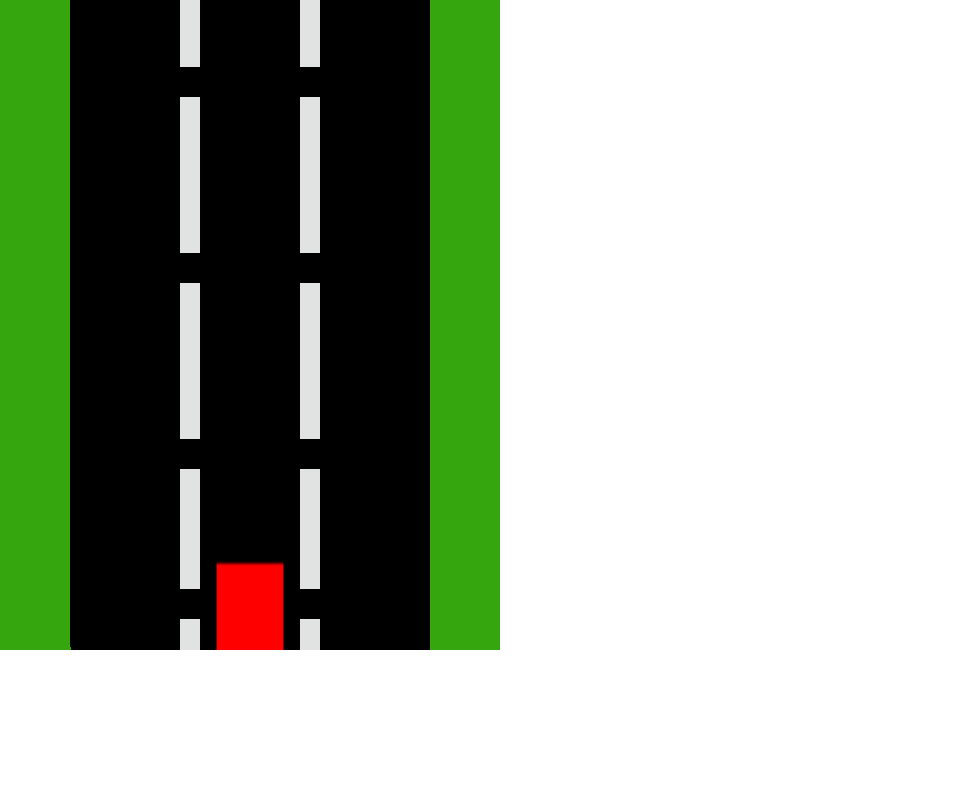
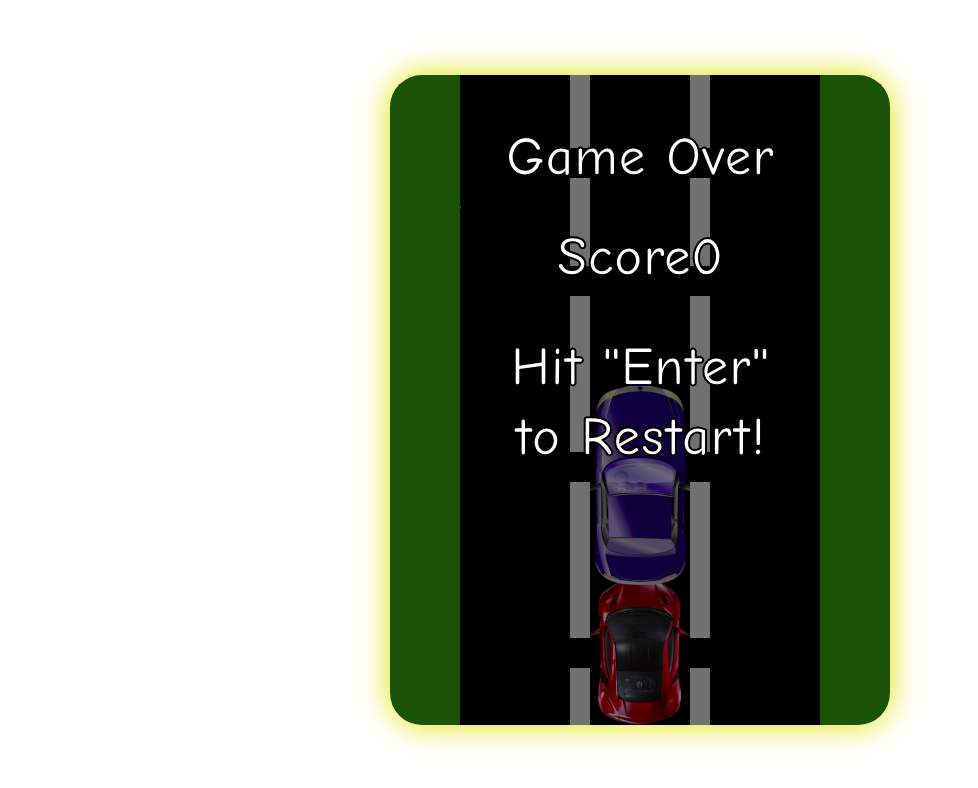
Before and after one commit to suraviregmi/suraviregmi.github.io, a plain HTML site: page js-experiments/ast6/index.html in a window 1280 px wide. Shown: the whole page, without its empty margins (0-978 px from the left). Drawn offline with Linux system fonts and the light colour scheme.

Commit message:
implemented car game in oop approach

```diff
--- a/js-experiments/ast6/index.html
+++ b/js-experiments/ast6/index.html
@@ -2,24 +2,36 @@
 <html>
 
 <head>
-    <title></title>
+    <title>car game oop</title>
     <style type="text/css">
-    * {
-        padding: 0;
-        margin: 0;
+    body {
+        background-color: :black;
     }
 
-    canvas {
-        width: 500px;
-        height: 650px;
-        background-image: url("road.png");
+    #myCanvas {
+        position: absolute;
+        left: 50%;
+        top: 50%;
+        transform: translate(-50%, -50%);
+        border-radius: 32px;
+        box-shadow: 0px 0px 32px rgba(225, 225, 0.5);
+    }
+
+    img {
+        display: none;
     }
     </style>
+    <img src="images/road.png" id="background">
+    <img src="images/car.png" id="car">
+    <img src="images/grey-car.png" id="greyCar">
 </head>
 
 <body>
-    <canvas id="myCanvas"></canvas>
-    <script type="text/javascript" src="script.js"></script>
+    <canvas width="500" , height="650" , id=myCanvas> </canvas>
+    <script type="text/javascript " src="js/player.js "></script>
+    <script type="text/javascript " src="js/obstacle.js "></script>
+    <script type="text/javascript " src="js/background.js "></script>
+    <script type="text/javascript " src="js/game.js "></script>
 </body>
 
 </html>
--- /dev/null
+++ b/js-experiments/ast6/js/background.js
@@ -0,0 +1,21 @@
+//background constructor
+
+function Background(x, y, w, h, speed) {
+	this.x = x;
+	this.y = y;
+	this.w = w;
+	this.h = h;
+	this.speed = speed;
+}
+Background.prototype.draw = function() {
+	ctx.drawImage(background, this.x, this.y, this.w, this.h);
+};
+
+Background.prototype.update = function() {
+	//make it move down
+	this.y += this.speed;
+	//if top of image is at bottom move it to top
+	if (this.y >= 650) {
+		this.y = -640;
+	}
+};
--- /dev/null
+++ b/js-experiments/ast6/js/game.js
@@ -0,0 +1,98 @@
+var canvas = document.getElementById("myCanvas");
+var ctx = canvas.getContext("2d");
+
+ctx.font = "bold 56px Comic Sans MS";
+ctx.fillStyle = "white";
+ctx.textAlign = "center";
+ctx.lineWidth = 2;
+ctx.strokeStyle = "black";
+
+//load images
+var background = document.getElementById("background");
+var car = document.getElementById("car");
+var greyCar = document.getElementById("greyCar");
+
+function drawText(text, x, y) {
+	ctx.fillStyle = "white";
+	ctx.fillText(text, x, y);
+	ctx.strokeText(text, x, y);
+}
+
+// Custom function for drawing a tint on the screen
+function drawTint(x, y, w, h) {
+	ctx.fillStyle = "rgba(0, 0, 0, 0.5)";
+	ctx.fillRect(x, y, w, h);
+}
+
+//variables
+
+var score = 0;
+var isGameOver = false;
+var leftPressed = false;
+var rightPressed = false;
+
+var player = new Car(200, 500, 100, 150);
+var background1 = new Background(0, 0, 500, 650, 2);
+var background2 = new Background(0, -640, 500, 650, 2);
+var obstacle = new Obstacle(200, 0, 100, 200, 5);
+document.addEventListener("keydown", keyDownHandler, false);
+document.addEventListener("keyup", keyUpHandler, false);
+
+function keyDownHandler(e) {
+	if (e.keyCode === 39) {
+		rightPressed = true;
+		player.moveRight();
+		// console.log("car x", carX);
+		// console.log("condition :", canvas.width - carWidth);
+		// console.log("pressed");
+	} else if (e.keyCode === 37) {
+		leftPressed = true;
+		player.moveLeft();
+		//console.log("pressed");
+	}
+
+	if (e.keyCode === 13) {
+		// If the game is in a game over state, refresh the page to restart the game
+		if (isGameOver) {
+			window.location.reload();
+		}
+	}
+}
+
+function keyUpHandler(e) {
+	if (e.keyCode === 39) {
+		rightPressed = false;
+		// console.log("notpresssed");
+	} else if (e.keyCode === 37) {
+		leftPressed = false;
+		// console.log("notpresssed");
+	}
+}
+
+function gameLoop() {
+	if (!isGameOver) {
+		player.update();
+		background1.update();
+		background2.update();
+		obstacle.update();
+	}
+
+	ctx.clearRect(0, 0, canvas.width, canvas.height);
+
+	background1.draw();
+	background2.draw();
+	player.draw();
+	obstacle.draw();
+	if (isGameOver) {
+		drawTint(0, 0, canvas.width, canvas.height);
+		drawText("Game Over", 250, 100);
+		drawText('Hit "Enter"', 250, 310);
+		drawText("to Restart!", 250, 380);
+		drawText("Score" + score, 250, 200);
+	}
+
+	//recursive loop to call itself
+	window.requestAnimationFrame(gameLoop);
+}
+
+gameLoop();
--- /dev/null
+++ b/js-experiments/ast6/js/obstacle.js
@@ -0,0 +1,24 @@
+function Obstacle(x, y, w, h, speed) {
+	this.x = x;
+	this.y = y;
+	this.w = w;
+	this.h = h;
+	this.speed = speed;
+}
+
+var lanes = [70, 200, 330];
+Obstacle.prototype.draw = function() {
+	ctx.drawImage(greyCar, this.x, this.y, this.w, this.h);
+};
+
+Obstacle.prototype.update = function() {
+	this.y += this.speed;
+	//if out of canvas height
+	//console.log("y  ", this.y);
+	if (this.y >= 650) {
+		//console.log("y of obstacle is ", this.y);
+		this.y = -200;
+		this.x = lanes[Math.floor(lanes.length * Math.random())];
+		//console.log("y of obstacle is ", this.y);
+	}
+};
--- /dev/null
+++ b/js-experiments/ast6/js/player.js
@@ -0,0 +1,51 @@
+function Car(x, y, w, h) {
+	this.x = x;
+	this.y = y;
+	this.w = w;
+	this.h = h;
+	this.scored = false; // to make sure scoring 1 point and not more
+}
+
+Car.prototype.draw = function() {
+	//console.log("displat car");
+	ctx.drawImage(car, this.x, this.y, this.w, this.h);
+};
+
+Car.prototype.update = function() {
+	//check for collision
+
+	if (this.y < obstacle.y + obstacle.h) {
+		//console.log("y collsion");
+		if (
+			(obstacle.x <= this.x + this.w && obstacle.x >= this.x) ||
+			(obstacle.x + obstacle.w <= this.x + this.w &&
+				obstacle.x + obstacle.w >= this.x)
+		) {
+			//gameOver();
+			console.log("game over");
+			isGameOver = true;
+		} else {
+			if (!this.scored) {
+				score++;
+				this.scored = true;
+				//console.log("socre", score);
+			}
+		}
+	}
+	//console.log("obstacle and canvas", obstacle.y);
+	if (obstacle.y >= 645) {
+		this.scored = false;
+		//console.log("out of canvas");
+	}
+};
+
+Car.prototype.moveLeft = function() {
+	if (this.x > 70) {
+		this.x -= 10;
+	}
+};
+Car.prototype.moveRight = function() {
+	if (this.x < canvas.width - 75 - this.w) {
+		this.x += 10;
+	}
+};
--- a/js-experiments/ast6/script.js
+++ /dev/null
@@ -1,169 +0,0 @@
-/*get canvas
-draw car  //done
-move car left and right //done
- bacgrund set//done
-draw obstacle//dome
-collion of car and obstacle//done
-game over//done
-
-put obstacles in array
-origin at top 3 rows
-delete at bottom 3 rows
-repeat background
-restart game
-*/
-
-var canvas = document.getElementById("myCanvas");
-
-//to store 2d rendering context
-var ctx = canvas.getContext("2d");
-
-var carWidth = 40;
-var carHeight = 20;
-var carX = (canvas.width - carWidth) / 2;
-var carY = canvas.height - carHeight;
-console.log(carX);
-//for key press
-
-var leftPressed = false;
-var rightPressed = false;
-
-//for obstacle
-lanesArray = [50, 130, 200];
-var obstacleX = lanesArray[Math.floor(Math.random() * lanesArray.length)];
-var obstacleY = 0;
-var obstacleWidth = 40;
-var obstacleHeight = 20;
-var dy = 0.5;
-var obstacleStatus = 1;
-var arrayOfObstacle = [];
-
-//for restart button
-
-var buttonX = 50;
-var buttonY = 70;
-var buttonHeight = 50;
-var buttonWidth = 200;
-
-function setUpScene() {
-    ctx.clearRect(0, 0, canvas.width, canvas.height);
-    drawCar();
-    drawObstacles();
-    //drawScore();
-    collisionDetection();
-
-    //console.log("check condition");
-    //move obstacle in the function
-    if (obstacleY < canvas.height) {
-        // console.log("check condition", obstacleY);
-        obstacleY += dy;
-    }
-    if (obstacleY + obstacleHeight > canvas.height) {
-        //delete obstacle
-        // console.log(obstacleStatus);
-        //console.log("obstacleStatus");
-        obstacleStatus = 0;
-    }
-    //collision detection to walls of car
-    if (rightPressed && carX < canvas.width - 50 - carWidth) {
-        carX += 10;
-        // console.log("car x in condition check", carX);
-    } else if (leftPressed && carX > 50) {
-        carX -= 10;
-    }
-}
-
-document.addEventListener("keydown", keyDownHandler, false);
-document.addEventListener("keyup", keyUpHandler, false);
-
-function keyDownHandler(e) {
-    if (e.keyCode === 39) {
-        rightPressed = true;
-        // console.log("car x", carX);
-        // console.log("condition :", canvas.width - carWidth);
-        console.log("pressed");
-    } else if (e.keyCode === 37) {
-        leftPressed = true;
-        console.log("pressed");
-    }
-}
-
-function keyUpHandler(e) {
-    if (e.keyCode === 39) {
-        rightPressed = false;
-        // console.log("notpresssed");
-    } else if (e.keyCode === 37) {
-        leftPressed = false;
-        // console.log("notpresssed");
-    }
-}
-
-function drawCar() {
-    ctx.beginPath();
-    //x,y,width,height
-    ctx.rect(carX, carY, carWidth, carHeight);
-    ctx.fillStyle = "red";
-    ctx.fill();
-    ctx.closePath();
-}
-
-function drawObstacles() {
-    // to genera te obstacle in different lane single lane
-
-    if (obstacleStatus === 1) {
-        ctx.beginPath();
-        ctx.rect(obstacleX, obstacleY, obstacleWidth, obstacleHeight);
-        ctx.fillStyle = "#fff";
-        ctx.fill();
-        ctx.closePath();
-    }
-}
-
-function collisionDetection() {
-    //console.log(carY, "car Y");
-    //console.log(obstacleY + obstacleHeight);
-
-    if (obstacleStatus === 1) {
-        if (carY < obstacleY + obstacleHeight) {
-            //console.log("y collsion");
-            if (
-                (obstacleX <= carX + carWidth && obstacleX >= carX) ||
-                (obstacleX + obstacleWidth <= carX + carWidth &&
-                    obstacleX + obstacleWidth >= carX)
-            ) {
-                gameOver();
-                // console.log("x collsion");
-            }
-        }
-    }
-}
-refgame = setInterval(setUpScene, 10);
-
-function stop() {
-    clearInterval(refgame);
-}
-
-function gameOver() {
-    clearInterval(refgame);
-    ctx.clearRect(0, 0, canvas.width, canvas.height);
-    //to display game over
-    ctx.beginPath();
-    ctx.font = "40px Arial";
-    ctx.strokeStyle = "yellow";
-    ctx.strokeText("Game Over", 50, 50);
-    ctx.closePath();
-    //button to restart game
-
-    ctx.beginPath();
-    ctx.rect(buttonX, buttonY, buttonWidth, buttonHeight);
-    ctx.fillStyle = "red";
-    ctx.fill();
-    ctx.fillStyle = "white";
-    ctx.font = "20px sans-serif";
-    ctx.fillText("restart", buttonX + 50, buttonY + 30);
-    ctx.closePath();
-
-    canvas.onclick = function() {
-        console.log("cclicked");
-    };
-}
```
Also changed, not shown: js-experiments/ast6/images/car.png (added), js-experiments/ast6/images/grey-car.png (added), js-experiments/ast6/images/road.png (renamed from js-experiments/ast6/road.png).
